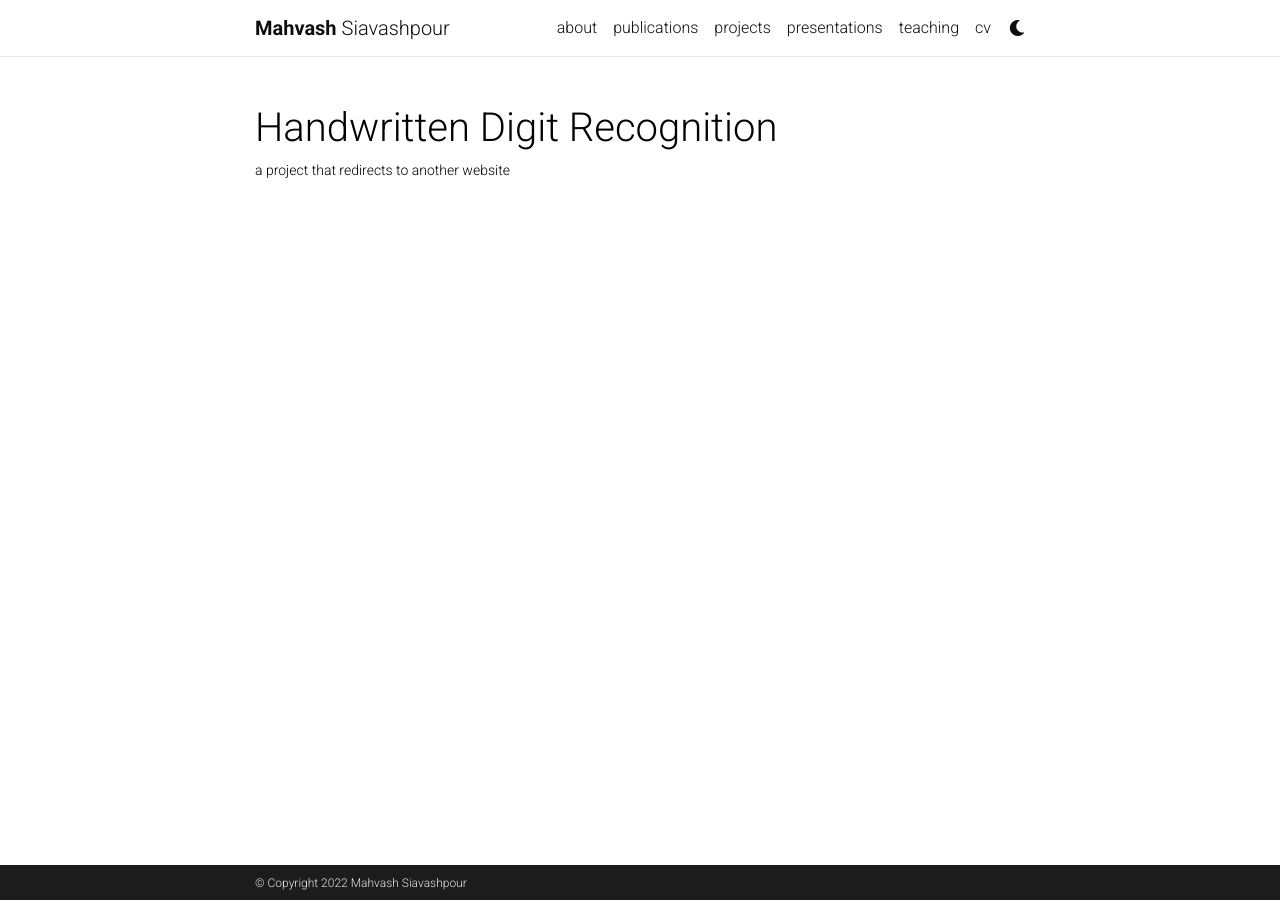
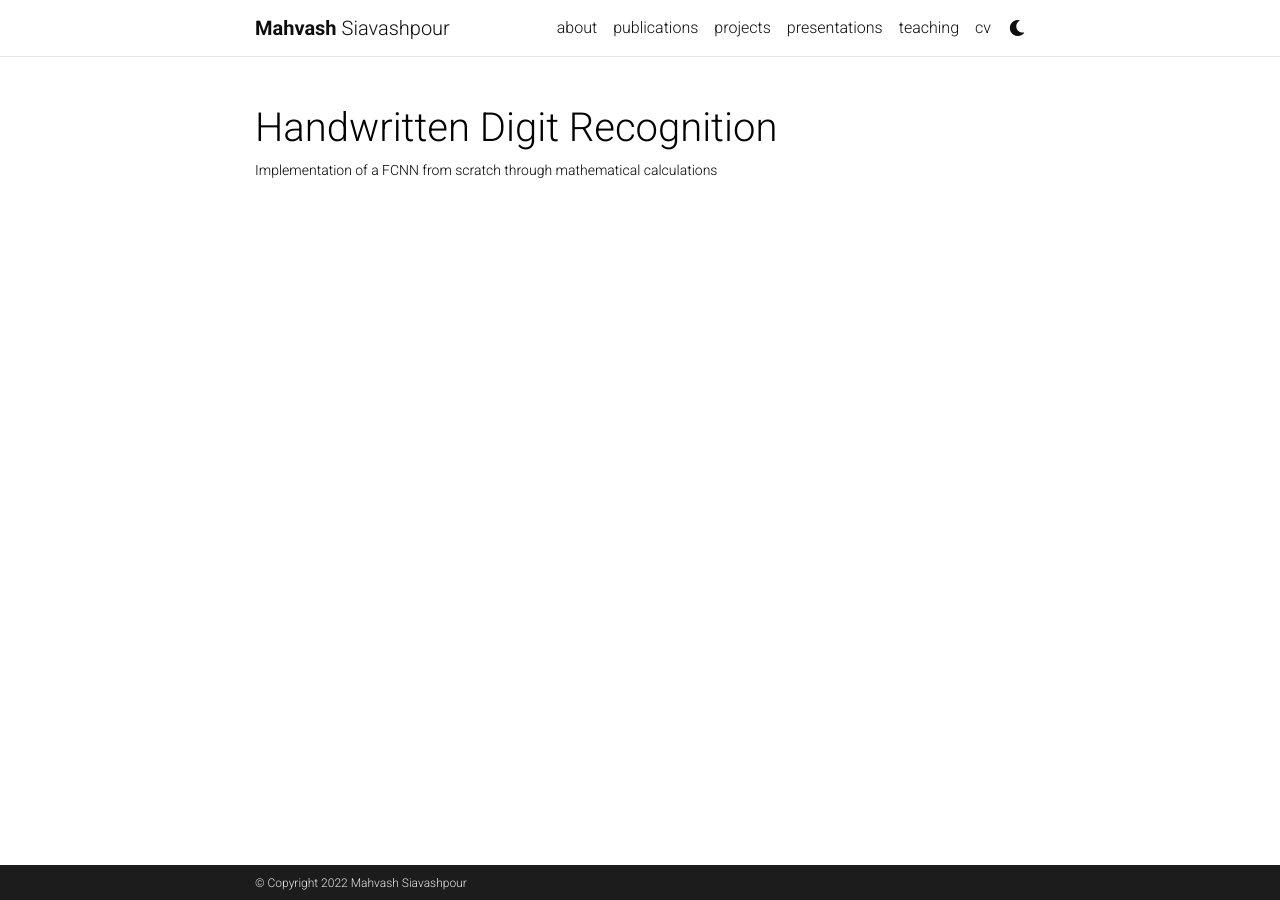
Before and after one commit to mahvash-siavashpour/mahvash-siavashpour.github.io, a Jekyll site: the page built from _projects/3_project.md, in a window 1280 px wide. Built offline with Jekyll 4.4.1, drawn with Linux system fonts in a browser that asks for light colours; comment, search, counter and statistics services are not loaded; a style sheet for code colours, icons or effects is not loaded.

Commit message:
minor changes

```diff
--- a/_projects/3_project.md
+++ b/_projects/3_project.md
@@ -1,7 +1,7 @@
 ---
 layout: page
 title: Handwritten Digit Recognition
-description: a project that redirects to another website
+description: Implementation of a FCNN from scratch through mathematical calculations
 img: assets/img/digit-recognition.png
 importance: 3
 category: AI
```
Also changed, not shown: _projects/2_project.md (+1 -1 lines), _projects/5_project.md (+1 -1 lines), _projects/7_project.md (+1 -1 lines), _projects/8_project.md (+1 -1 lines).
